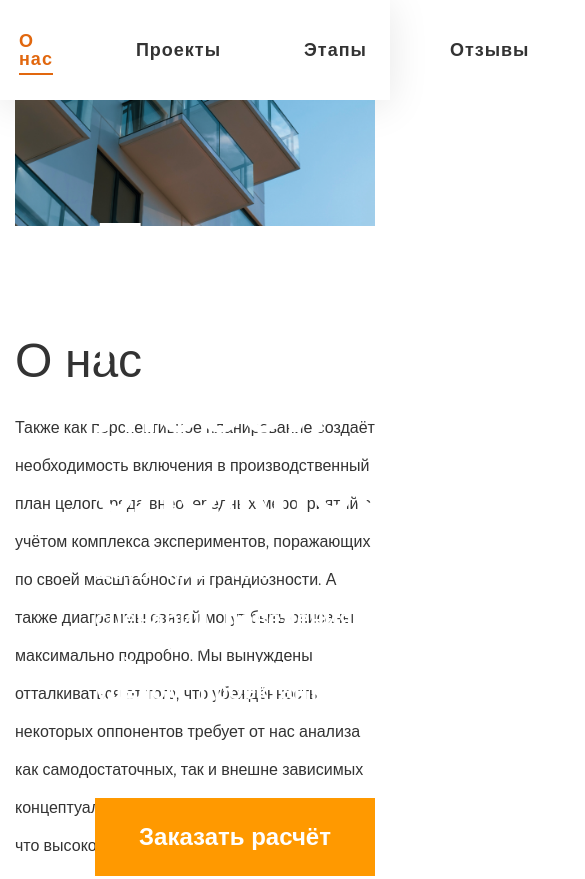
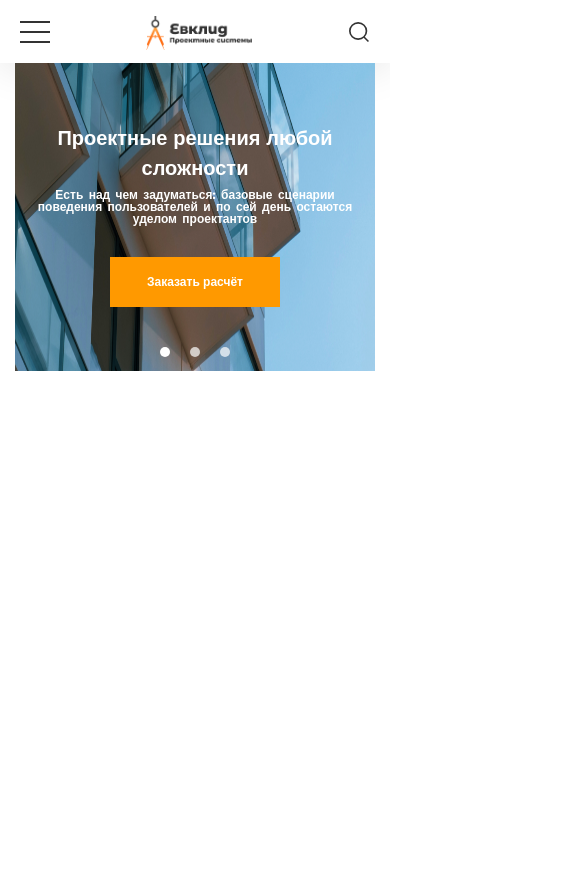
Before and after one commit to Anton-Osip/EVKLID, a plain HTML site: page index.html in a window 390 px wide. Shown: the top 879 px of the page, 585 px wide, since content can reach past the window. After the commit the page ends 844 px from the top, so only its background shows below. Drawn offline with Linux system fonts and the light colour scheme.

Commit message:
media header and media hero

```diff
--- a/css/style.css
+++ b/css/style.css
@@ -130,6 +130,42 @@ img {
   display: flex;
   align-items: center;
 }
+.header__burger {
+  width: 40px;
+  height: 33px;
+  background-color: var(--white);
+  display: none;
+  align-items: center;
+  flex-direction: column;
+  justify-content: center;
+  border: 0px;
+  outline: 0px;
+  padding: 5px;
+}
+.header__burger:focus {
+  border: 2px solid var(--orangef90);
+}
+.header__line:not(:last-child) {
+  margin-bottom: 8px;
+}
+.header__line {
+  width: 30px;
+  height: 2px;
+  background-color: var(--grey33);
+  transition: color 0.3s ease, transform 0.3s ease;
+}
+.header__burger:hover .header__line {
+  background-color: var(--orangeE1670E);
+}
+.header__burger:hover .header__line:nth-child(2) {
+  transform-origin: right center;
+  transform: rotateY(40deg);
+}
+.header__burger:hover .header__line:nth-child(3) {
+  transform-origin: right center;
+  transform: rotateY(60deg);
+}
+
 .header__logo {
   width: 224px;
   height: 72px;
@@ -315,19 +351,69 @@ img {
   background-color: var(--grey33);
 }
 
+@media (max-width: 1624px) {
+  .header__nav {
+    display: none;
+  }
+  .header__burger {
+    display: flex;
+  }
+  .header__container {
+    justify-content: space-between;
+  }
+  .header__logo {
+    width: 150px;
+    height: 48px;
+  }
+}
+@media (max-width: 840px) {
+  .header__search-block:active,
+  .header__search-block:hover {
+    max-width: 325px;
+  }
+  .header__search-block:active .header__search,
+  .header__search-block:hover .header__search {
+    max-width: none;
+    padding-bottom: 5px;
+    font-size: 16px;
+  }
+}
+@media (max-width: 625px) {
+  .header__logo {
+    width: 110px;
+    height: 35px;
+  }
+  .header__search-block:active,
+  .header__search-block:hover {
+    max-width: 250px;
+    padding: 7px 5px;
+    min-height: 0px;
+  }
+  .header__search-block:active .header__search,
+  .header__search-block:hover .header__search {
+    padding-bottom: 5px;
+    font-size: 10px;
+    margin-right: 5px;
+  }
+}
+
 /*<===HEADER END===> */
 
 /*<===HERO START===> */
 
 .hero__container {
   width: 100%;
-  max-height: 620px;
-  height: 100%;
+
+  height: 620px;
   position: relative;
 }
 
 .hero__img-block {
   width: 100%;
+  height: 620px;
+}
+.hero__img {
+  height: 100%;
 }
 
 .hero__info {
@@ -335,7 +421,7 @@ img {
   top: 107px;
   left: 95px;
   right: 15px;
-  bottom: 30;
+  bottom: 30px;
 }
 
 .hero__title {
@@ -384,6 +470,120 @@ img {
 }
 .hero__pagination-link--active {
   opacity: 1;
+}
+@media (max-width: 1024px) {
+  .hero__container {
+    height: 668px;
+  }
+
+  .hero__img-block {
+    height: 668px;
+  }
+
+  .hero__info {
+    top: 160px;
+    left: 77px;
+    right: 77px;
+    bottom: 30px;
+  }
+
+  .hero__title {
+    font-size: 60px;
+    max-width: 770px;
+    line-height: 70px;
+    margin-bottom: 16px;
+  }
+
+  .hero__description {
+    font-size: 20px;
+    max-width: 760px;
+    margin-bottom: 60px;
+  }
+
+  .hero__btn {
+    margin-bottom: 115px;
+  }
+}
+
+@media (max-width: 850px) {
+  .hero__container {
+    height: 662px;
+  }
+
+  .hero__img-block {
+    height: 662px;
+  }
+
+  .hero__info {
+    left: 40px;
+    right: 40px;
+  }
+
+  .hero__title {
+    font-size: 40px;
+    max-width: 558px;
+    line-height: 50px;
+    margin-bottom: 10px;
+  }
+
+  .hero__description {
+    font-size: 18px;
+    max-width: 588px;
+  }
+  .hero__pagination-list {
+    transform: translateX(0px);
+  }
+}
+@media (max-width: 468px) {
+  .hero__container {
+    height: 308px;
+  }
+
+  .hero__img-block {
+    height: 308px;
+  }
+
+  .hero__info {
+    left: 22px;
+    right: 22px;
+    top: 60px;
+    bottom: 15px;
+    display: flex;
+    flex-direction: column;
+    align-items: center;
+  }
+
+  .hero__title {
+    text-align: center;
+    font-size: 20px;
+    max-width: auto;
+    line-height: 30px;
+    margin-bottom: 6px;
+  }
+
+  .hero__description {
+    font-size: 12px;
+    max-width: auto;
+    margin-bottom: 32px;
+    text-align: center;
+    word-spacing: 2px;
+  }
+  .hero__btn {
+    padding: 18px 37px;
+    font-size: 12px;
+    margin: 0 auto;
+  }
+  .hero__pagination-list {
+    margin-top: 40px;
+    width: 70px;
+  }
+  .hero__pagination-link {
+    width: 10px;
+    height: 10px;
+  }
+  .hero__pagination-item {
+    flex: 0 0 10px;
+  }
 }
 
 /*<===HERO END===> */
--- a/index.html
+++ b/index.html
@@ -10,6 +10,11 @@
   <body>
     <header class="header">
       <div class="container header__container">
+        <button class="header__burger">
+          <span class="header__line"></span>
+          <span class="header__line"></span>
+          <span class="header__line"></span>
+        </button>
         <a href="index.html" class="header__logo">
           <img src="./img/Logo.png" alt="Евклид - проектные системы" />
         </a>
@@ -51,7 +56,9 @@
     <main class="main">
       <section class="hero">
         <div class="container hero__container">
-          <div class="hero__img-block"><img src="./img/hero1.jpg" alt="Картинка" /></div>
+          <div class="hero__img-block">
+            <img src="./img/hero1.jpg" alt="Картинка" class="hero__img" />
+          </div>
           <div class="hero__info">
             <h1 class="hero__title">Проектные решения любой сложности</h1>
             <p class="hero__description">
@@ -59,6 +66,7 @@
               остаются уделом проектантов
             </p>
             <button class="btn hero__btn">Заказать расчёт</button>
+
             <ul class="hero__pagination-list">
               <li class="hero__pagination-item">
                 <a href="#" class="hero__pagination-link hero__pagination-link--active"></a>
@@ -69,7 +77,7 @@
           </div>
         </div>
       </section>
-      <section class="section about">
+      <!-- <section class="section about">
         <div class="container about__container">
           <h2 class="about__title title">О нас</h2>
           <p class="about__description">
@@ -159,8 +167,8 @@
             </div>
           </div>
         </div>
-      </section>
-      <section class="section faq">
+      </section> -->
+      <!-- <section class="section faq">
         <div class="container faq__container">
           <h2 class="title faq__title">Часто задаваемые вопросы</h2>
           <div class="faq__acardion">
@@ -299,9 +307,9 @@
             </div>
           </div>
         </div>
-      </section>
+      </section> -->
     </main>
-    <footer class="footer">
+    <!-- <footer class="footer">
       <div class="container footer__container">
         <div class="footer__menu">
           <a href="#" class="footer__logo">
@@ -424,6 +432,6 @@
           </p>
         </div>
       </div>
-    </footer>
+    </footer> -->
   </body>
 </html>
```
